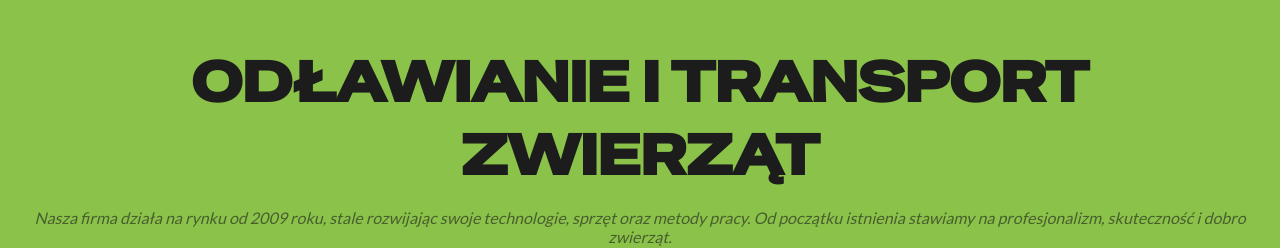
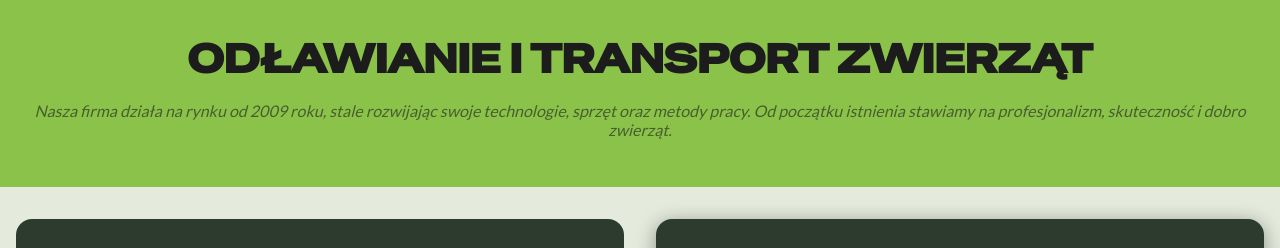
Before and after one commit to Eidhaart/hycel, a Next.js app: page / in a window 1280 px wide. Shown: the top 248 px of the page. Built offline with nearby package versions, Linux system fonts and the light colour scheme.

Commit message:
Fixed colors. change setup and trusted by section.

```diff
--- a/src/app/globals.css
+++ b/src/app/globals.css
@@ -79,7 +79,7 @@ body {
 .hero-text-centered h1 {
   font-family: "Special Gothic Expanded";
   font-weight: bold;
-  font-size: clamp(2rem, 6vw, 3.5rem);
+  font-size: clamp(1.5rem, 6vw, 2.5rem);
   color: var(--primary-text);
   margin-bottom: 1rem;
 }
```
